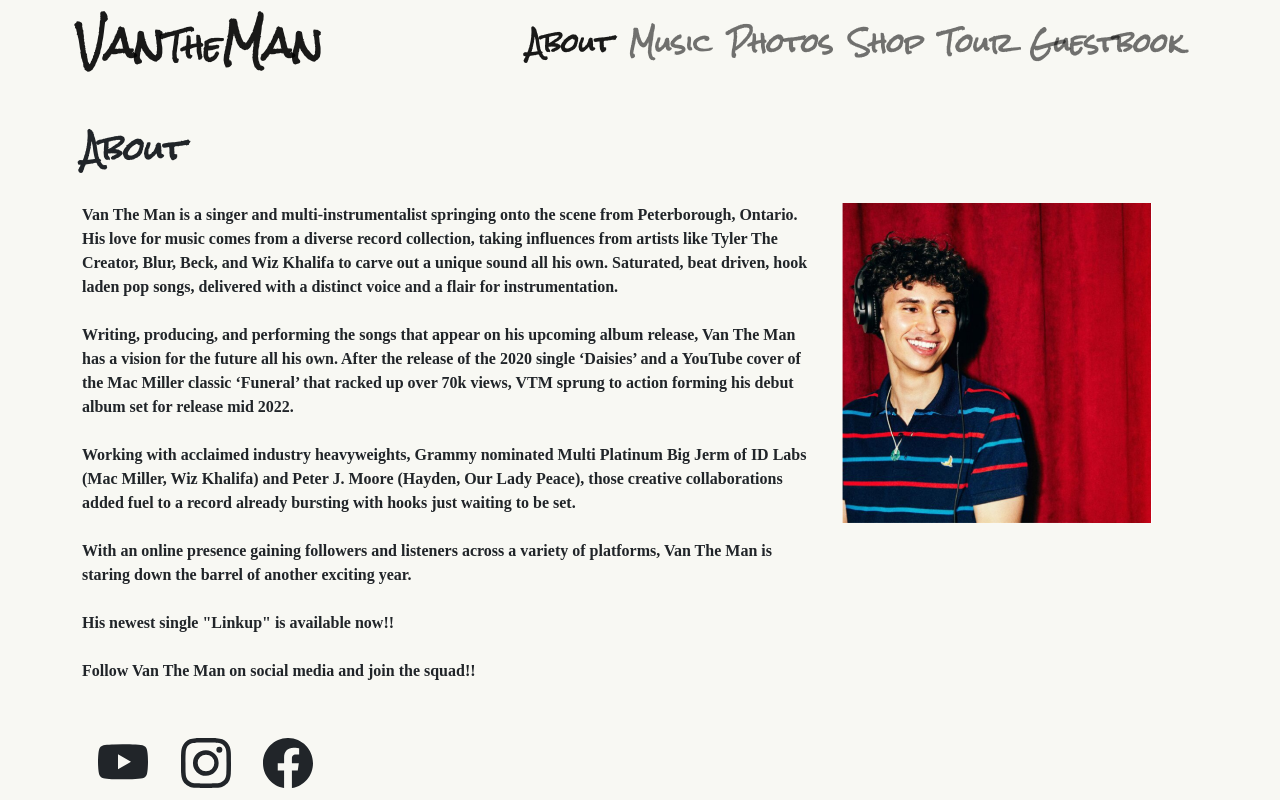
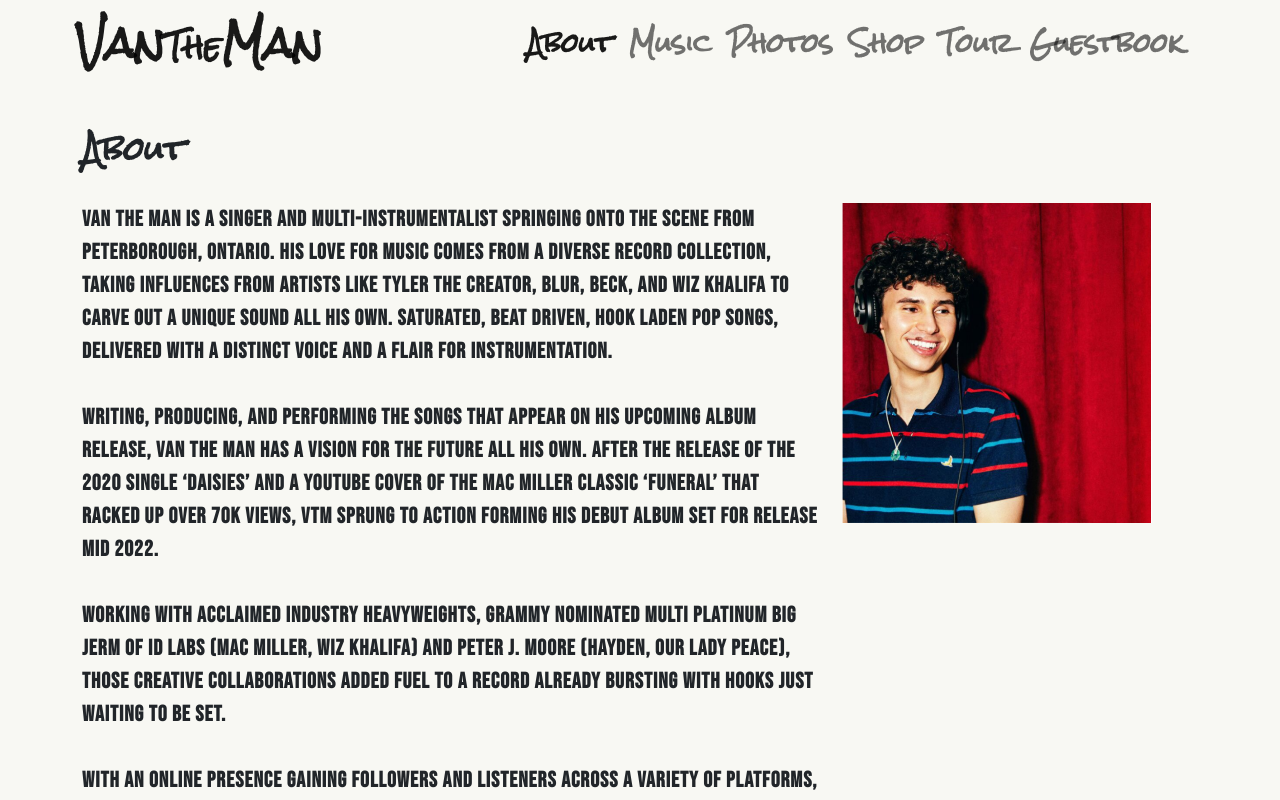
Before and after one commit to jadew33/PostgresSQL-Gym2, a React (Create React App) app in the folder client/: page /about in a window 1280 px wide. Shown: the top 800 px of the page. Built offline with nearby package versions, Linux system fonts and the light colour scheme.

Commit message:
updated stylings

```diff
--- a/client/src/Styles/App.scss
+++ b/client/src/Styles/App.scss
@@ -2,7 +2,7 @@
 // Import sub scss files here. Since we import app.scss in app.js, everything imported here will be given to app
 @import "Guestbook";
 
-// Would recommend making this file just imports / very general app things and create new scss files for specific stylings of pages
+// Would recommend making this file just imports / global app styles and create new scss files for specific stylings of pages
 
 .App {
   font-family: $default;
@@ -27,6 +27,7 @@
   border-radius: 20px;
 }
 
+// Global text styles
 .title-text {
   font-family: $display;
   font-weight: bold;
@@ -49,16 +50,18 @@
   font-family: $display;
 }
 
+.reg-text{
+  font-family: $default;
+  white-space: pre-wrap;
+  font-weight: bold;
+  font-size: 22px;
+  letter-spacing: 1px;
+}
+
 // .footer-contain {
 //   color: white;
 //   background-color: black !important;
 // }
-
-.title-text {
-  font-family: 'Rock Salt', cursive;
-  font-weight: bold;
-  font-size: 40px;
-}
 
 .top-horizontal-padding{
   width: 99%;
@@ -74,28 +77,6 @@
   left: 50%;
   right: 50%;
   margin-right: -18.5vw;
-}
-
-.page-link-text {
-  font-family: 'Rock Salt', cursive;
-  font-weight: bold;
-  font-size: 25px;
-}
-
-.subtext {
-  font-family: 'Rock Salt', cursive;
-  font-weight: bold;
-  font-size: 30px;
-}
-
-.small-salt{
-  font-family: 'Rock Salt', cursive;
-}
-
-.reg-text{
-  font-family: 'Bebos Neue', cursive;
-  white-space: pre-wrap;
-  font-weight: bold;
 }
 
 .col-centered{
```
